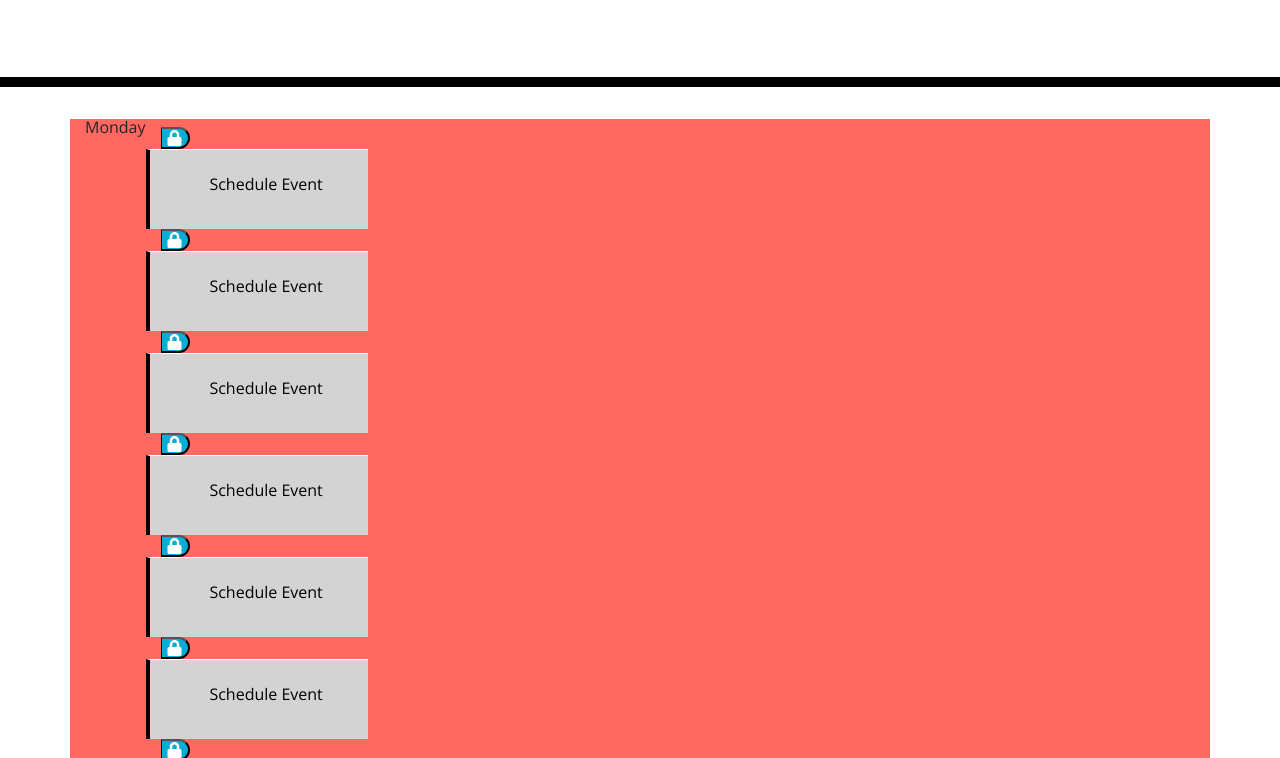
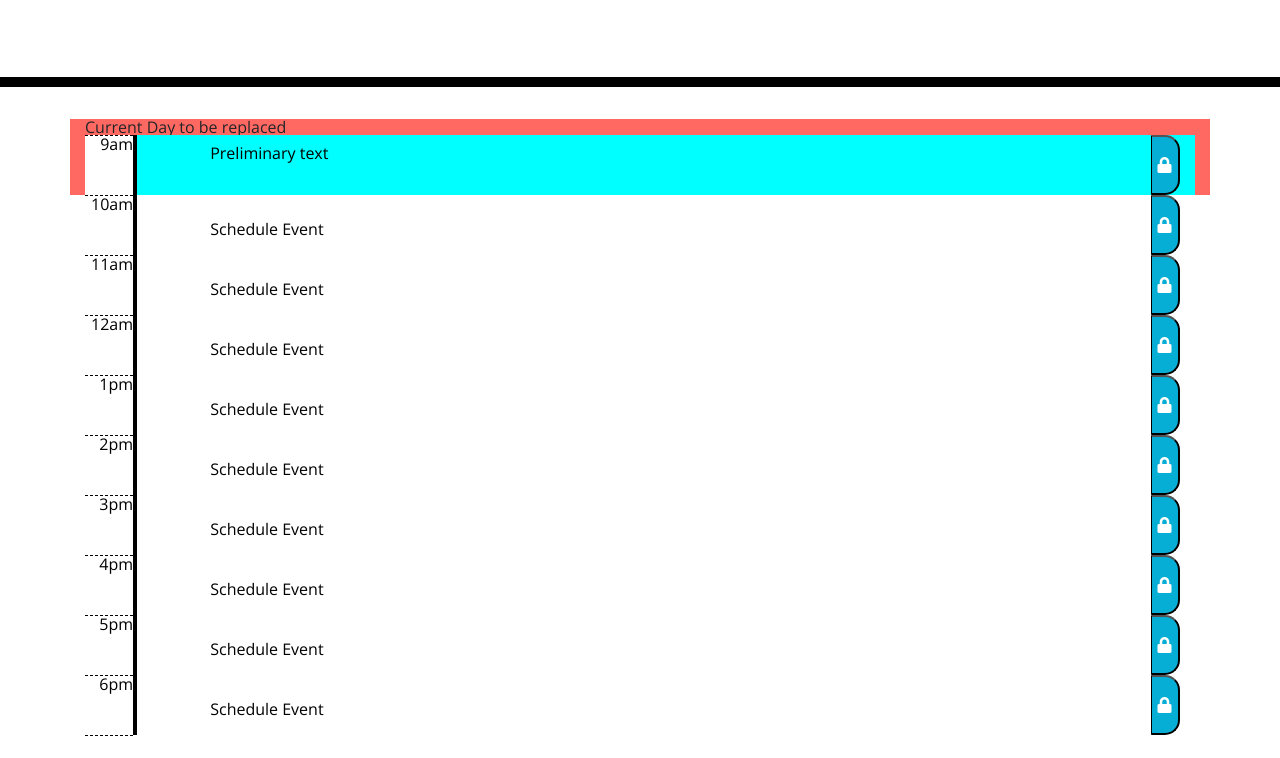
Before and after one commit to JJHPhoto/onefineday, a plain HTML site: page index.html in a window 1280 px wide. Shown: the part 181-939 px from the top of the page. Drawn offline with nearby package versions, Linux system fonts and the light colour scheme.

Commit message:
Lined up my rows and columns.

```diff
--- a/assets/css/style.css
+++ b/assets/css/style.css
@@ -27,10 +27,36 @@ textarea {
 /* Container for schedule. Won't keep this color, just to highlight */
 .container {
   background-color: #ff6961;
-  display: flex;
-  flex-wrap: wrap;
 }
 
+.flex-container {
+  background-color: #ffffff;
+  display: flex;
+}
+
+/* Time box */
+.hour {
+  background-color: #ffffff;
+  color: #000000;
+  border-top: 1px dashed #000000;
+  height: 60px;
+  width: 3em;
+  /* display: flex; */
+  /* flex-wrap: wrap; */
+  text-align: end;
+}
+
+.col {
+  display: flex;
+}
+
+.row {
+  background-color: aqua;
+  display: flex;
+  /* flex-wrap: wrap; */
+  height: 60px;
+  /* justify-content: end; */
+}
 /* .description {
   white-space: pre-wrap;
 } */
@@ -42,22 +68,14 @@ textarea {
 } */
 
 /* Input box */
-.row {
+/* .row {
   white-space: pre-wrap;
   height: 80px;
   border-top: 1px solid white;
   background-color: #d3d3d3;
   /* display: flex;
-  flex-wrap: wrap; */
-}
-
-/* Time box */
-.hour {
-  background-color: #ffffff;
-  color: #000000;
-  border-top: 1px dashed #000000;
-  /* display: flex; */
-}
+  flex-wrap: wrap;
+} */
 
 /* Not on this yet. */
 /* .past {
--- a/assets/js/script.js
+++ b/assets/js/script.js
@@ -4,3 +4,8 @@
 
 //TEXT INPUT for events during the day
 //ADD text to local storage with save button.
+
+//Testing
+//====
+//Put a console.log on button to test "click."
+//Event delegation to click any "save" button.
--- a/index.html
+++ b/index.html
@@ -32,93 +32,95 @@
       <p id="currentDay" class="lead"></p>
     </header>
     <div class="container">
-      <div class="curDate">Monday</div>
+      <div class="curDate">Current Day to be replaced</div>
       <!-- Timeblocks go here -->
+      <div class="col">
+        <!-- <div class="col-1">
+          <aside class="timeOfDay">
+
+          </aside>
+        </div> -->
         <div class="flex-container">
-        <div class="col mt-2 custom-row">
+          <div class="row">
+            <!-- Might put this into a form with text input. -->
+            <!-- <input type= "text" name="scheduleInput" /> (maybe put "preliminary text" in -->
+            <div class="hour">9am</div>
+            <textarea class="col-11">
+              Preliminary text
+            </textarea>
             <button type="button" class="saveBtn fa fa-lock"></button>
-          <!-- Might put this into a form with text input. -->
-          <textarea class="row">
+
+            <div class="hour">10am</div>
+            <textarea class="col-11">
 
               Schedule Event
             </textarea>
 
             <button type="button" class="saveBtn fa fa-lock"></button>
+            <div class="hour">11am</div>
 
-          <textarea class="row">
+            <textarea class="col-11">
 
               Schedule Event
             </textarea>
 
             <button type="button" class="saveBtn fa fa-lock"></button>
+            <div class="hour">12am</div>
 
-          <textarea class="row">
+            <textarea class="col-11">
 
               Schedule Event
             </textarea>
 
             <button type="button" class="saveBtn fa fa-lock"></button>
+            <div class="hour">1pm</div>
 
-          <textarea class="row">
+            <textarea class="col-11">
 
               Schedule Event
             </textarea>
 
             <button type="button" class="saveBtn fa fa-lock"></button>
+            <div class="hour">2pm</div>
 
-          <textarea class="row">
+            <textarea class="col-11">
 
               Schedule Event
             </textarea>
 
             <button type="button" class="saveBtn fa fa-lock"></button>
+            <div class="hour">3pm</div>
 
-          <textarea class="row">
+            <textarea class="col-11">
 
               Schedule Event
             </textarea>
 
             <button type="button" class="saveBtn fa fa-lock"></button>
-
-          <textarea class="row">
+            <div class="hour">4pm</div>
+            <textarea class="col-11">
 
               Schedule Event
             </textarea>
 
             <button type="button" class="saveBtn fa fa-lock"></button>
+            <div class="hour">5pm</div>
 
-          <textarea class="row">
+            <textarea class="col-11">
 
               Schedule Event
             </textarea>
 
             <button type="button" class="saveBtn fa fa-lock"></button>
+            <div class="hour">6pm</div>
 
-          <textarea class="row">
+            <textarea class="col-11">
 
               Schedule Event
             </textarea>
-
             <button type="button" class="saveBtn fa fa-lock"></button>
-
-          <textarea class="row">
-
-            Schedule Event
-          </textarea>
-
-          <aside class="timeOfDay">
-            <div class="hour">9am</div>
-            <div class="hour">10am</div>
-            <div class="hour">11am</div>
-            <div class="hour">12am</div>
-            <div class="hour">1pm</div>
-            <div class="hour">2pm</div>
-            <div class="hour">3pm</div>
-            <div class="hour">4pm</div>
-            <div class="hour">5pm</div>
-            <div class="hour">6pm</div>
             <div class="hour"></div>
-          </aside>
+          </div>
         </div>
       </div>
     </div>
```
Lines whose indentation alone changed are shown as unchanged.
